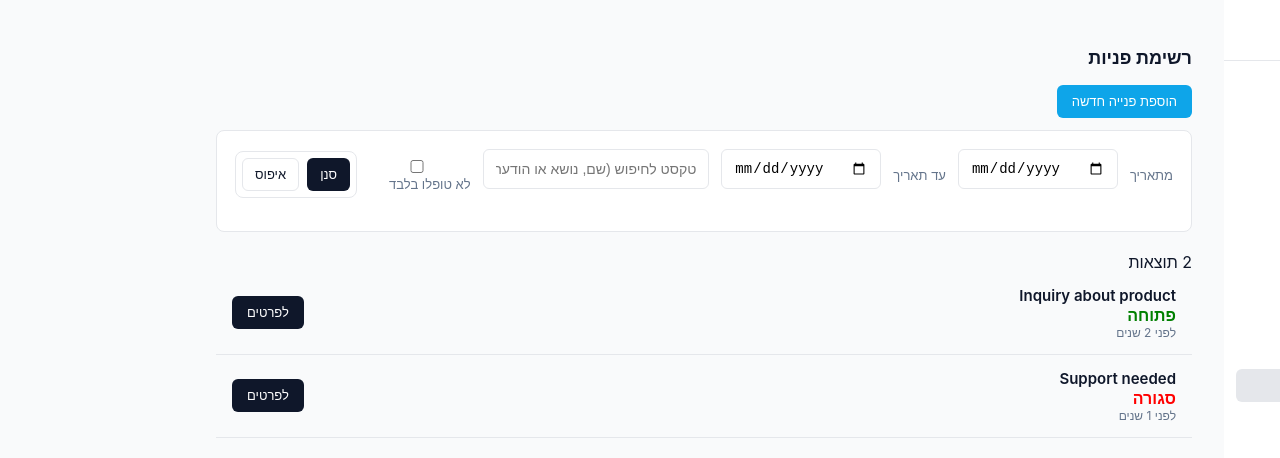
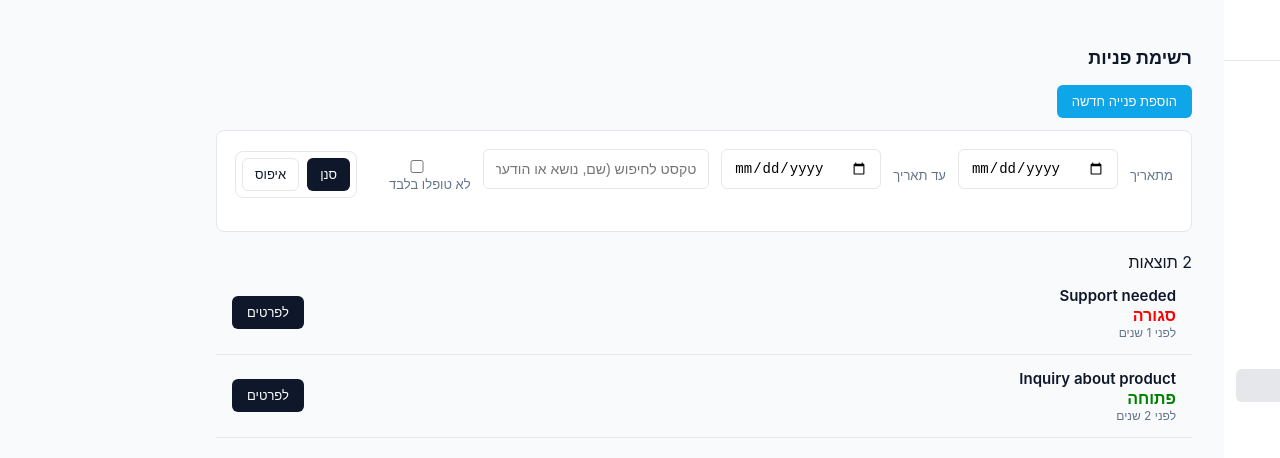
Before and after one commit to AutoDidact613/safe-ai-admin, a React (Vite) app in the folder client/: page /inquiry-list in a window 1280 px wide. Shown: the top 458 px of the page. Built offline with nearby package versions, Linux system fonts and the light colour scheme.

Commit message:
fix: resolve lint error by using useMemo instead of useEffect

```diff
--- a/client/src/features/Inquiries/InquiriesList.tsx
+++ b/client/src/features/Inquiries/InquiriesList.tsx
@@ -1,4 +1,4 @@
-import {  useState, useEffect, type FC } from "react";
+import { useState, useMemo, type FC } from "react";
 import { useSelector, useDispatch } from "react-redux";
 import { useNavigate } from "react-router-dom";
 import { setCurrentInquiry, type Inquiry} from "./inquiriesSlice";
@@ -52,16 +52,18 @@ const InquiriesList: FC = () => {
   const dispatch = useDispatch<AppDispatch>();
   const navigate = useNavigate();
 
+  // סטייט רק עבור ערכי הסינון
   const [fromDate, setFromDate] = useState("");
   const [toDate, setToDate] = useState("");
   const [searchText, setSearchText] = useState("");
   const [notHandledOnly, setNotHandledOnly] = useState(false);
-  const [displayList, setDisplayList] = useState<Inquiry[]>([]);
 
-  useEffect(() => setDisplayList(inquiries || []), [inquiries]);
+  // משתנה עזר כדי להפעיל את הסינון רק כשלוחצים על הכפתור
+  const [filterTrigger, setFilterTrigger] = useState(0);
 
-  const applyFilter = (): void => {
-    let res = [...inquiries];
+  // חישוב הרשימה להצגה בצורה יעילה (במקום useEffect)
+  const displayList = useMemo(() => {
+    let res = [...(inquiries || [])];
 
     if (notHandledOnly) res = res.filter(i => i.status === "open");
 
@@ -82,13 +84,16 @@ const InquiriesList: FC = () => {
     }
 
     res.sort((a, b) => new Date(b.createdAt).getTime() - new Date(a.createdAt).getTime());
+    return res;
+  }, [inquiries, filterTrigger]); // יתעדכן רק כשמקור הנתונים משתנה או כשלוחצים "סנן"
 
-    setDisplayList(res);
+  const applyFilter = (): void => {
+    setFilterTrigger(prev => prev + 1);
   };
 
   const resetFilters = (): void => {
     setFromDate(""); setToDate(""); setSearchText(""); setNotHandledOnly(false);
-    setDisplayList(inquiries);
+    setFilterTrigger(prev => prev + 1);
   };
 
   const goToDetails = (inquiry: Inquiry): void => {
```
